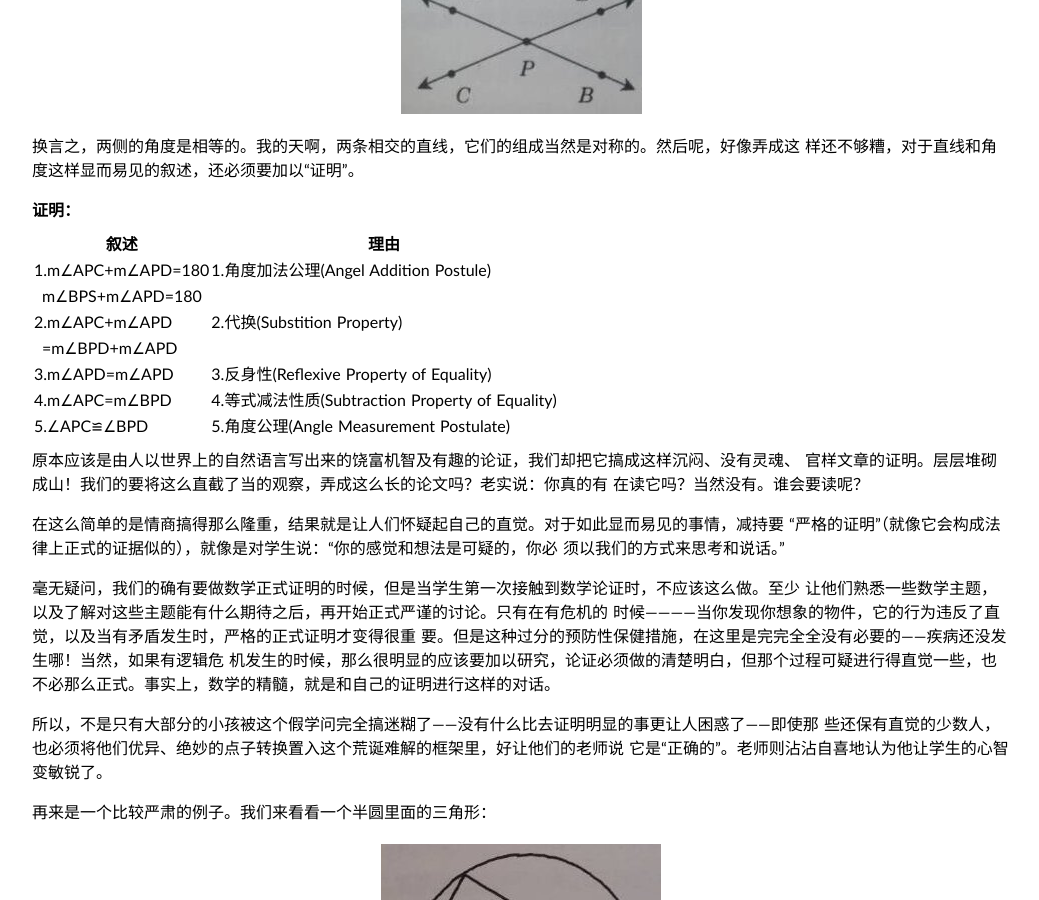
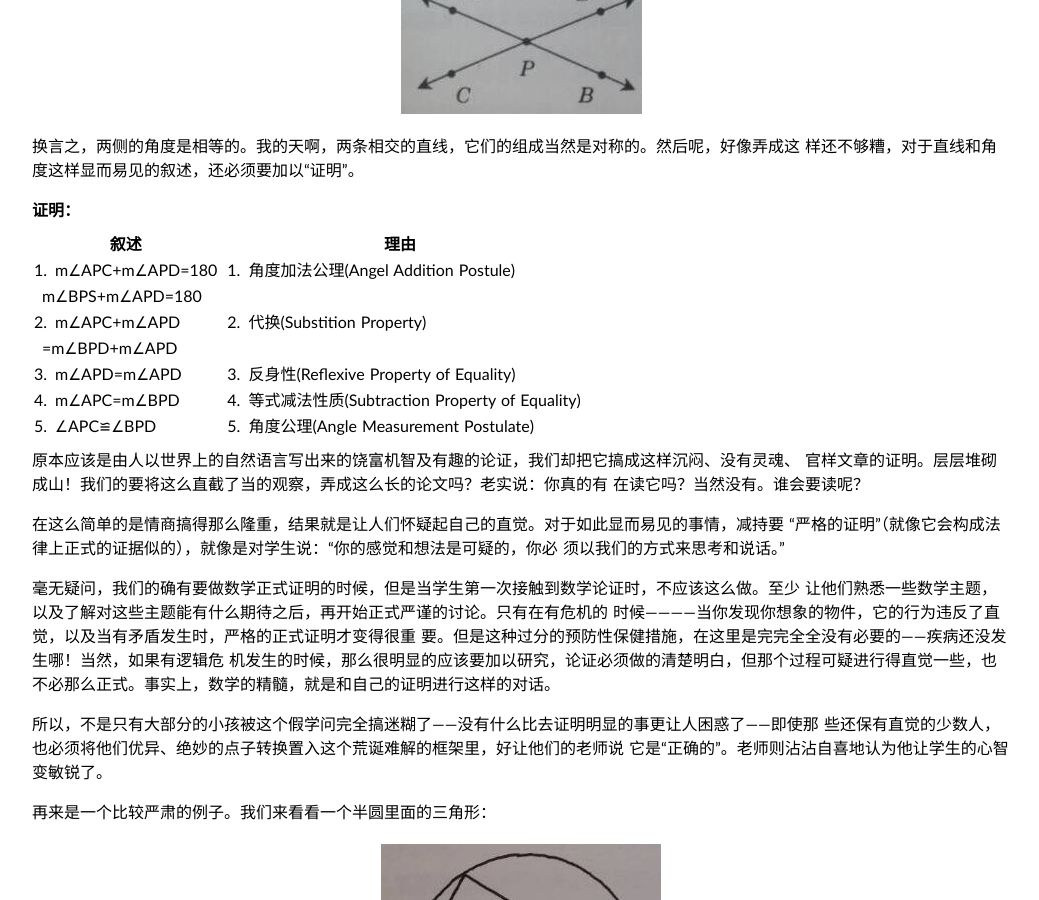
Before and after one commit to ccpaging/ccpaging.github.io, a Jekyll site: the page built from _posts/2015-11-20-LockhartsLament2.md, in a window 1280 px wide and 900 px high, scrolled down 812 px. Shown: the whole window, without its empty margins (119-1158 px from the left). Built offline with Jekyll 4.4.1, drawn with Linux system fonts in a browser that asks for light colours; comment, search, counter and statistics services are not loaded; part of the change alters nothing that is shown.

```diff
--- a/_posts/2015-11-20-LockhartsLament2.md
+++ b/_posts/2015-11-20-LockhartsLament2.md
@@ -36,13 +36,13 @@ mathjax: true
 
 | 叙述 | 理由 |
 |-----|---|
-|1.m∠APC+m∠APD=180|1.角度加法公理(Angel Addition Postule)
+|1.&ensp;m∠APC+m∠APD=180|&ensp;1.&ensp;角度加法公理(Angel Addition Postule)
 |&ensp;m∠BPS+m∠APD=180|
-|2.m∠APC+m∠APD|2.代换(Substition Property)
+|2.&ensp;m∠APC+m∠APD|&ensp;2.&ensp;代换(Substition Property)
 |&ensp;=m∠BPD+m∠APD|
-|3.m∠APD=m∠APD|3.反身性(Reflexive Property of Equality)
-|4.m∠APC=m∠BPD|4.等式减法性质(Subtraction Property of Equality)
-|5.∠APC≌∠BPD|5.角度公理(Angle Measurement Postulate)
+|3.&ensp;m∠APD=m∠APD|&ensp;3.&ensp;反身性(Reflexive Property of Equality)
+|4.&ensp;m∠APC=m∠BPD|&ensp;4.&ensp;等式减法性质(Subtraction Property of Equality)
+|5.&ensp;∠APC≌∠BPD|&ensp;5.&ensp;角度公理(Angle Measurement Postulate)
 
 原本应该是由人以世界上的自然语言写出来的饶富机智及有趣的论证，我们却把它搞成这样沉闷、没有灵魂、
 官样文章的证明。层层堆砌成山！我们的要将这么直截了当的观察，弄成这么长的论文吗？老实说：你真的有
```
